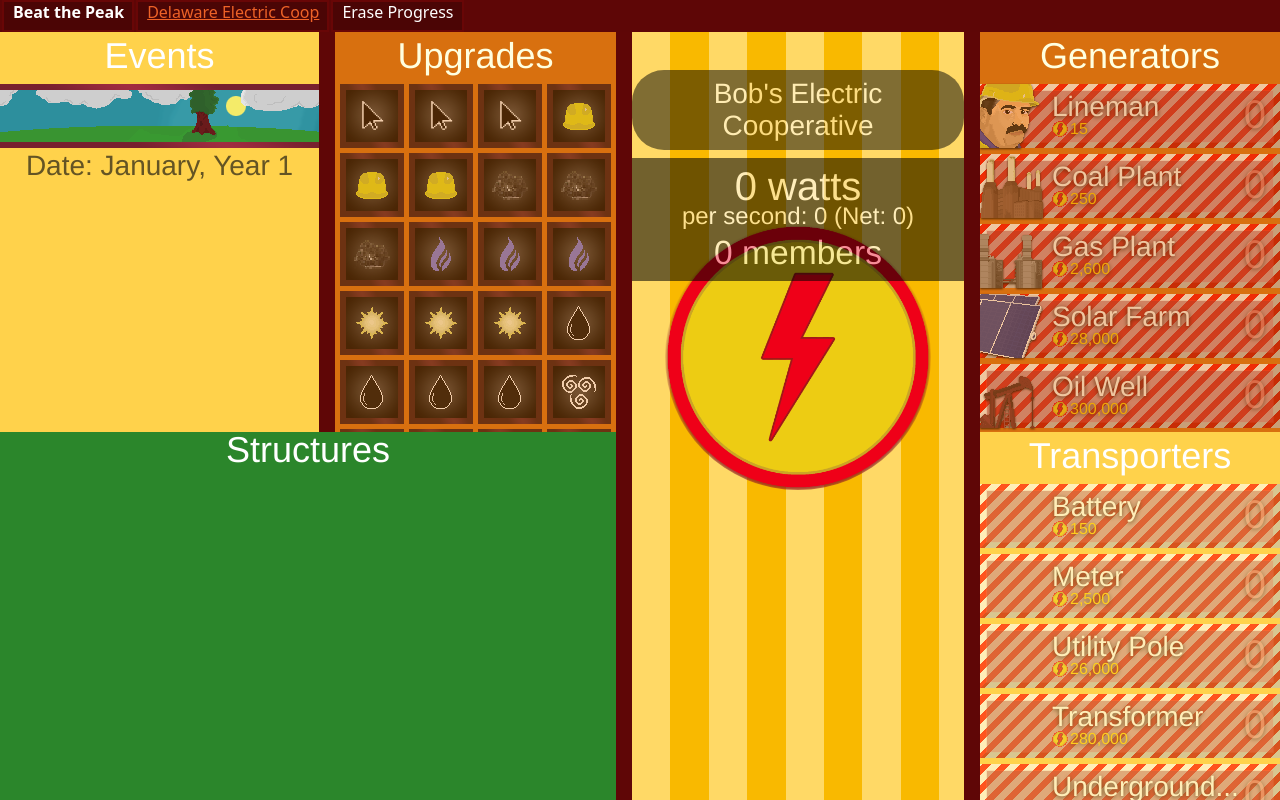
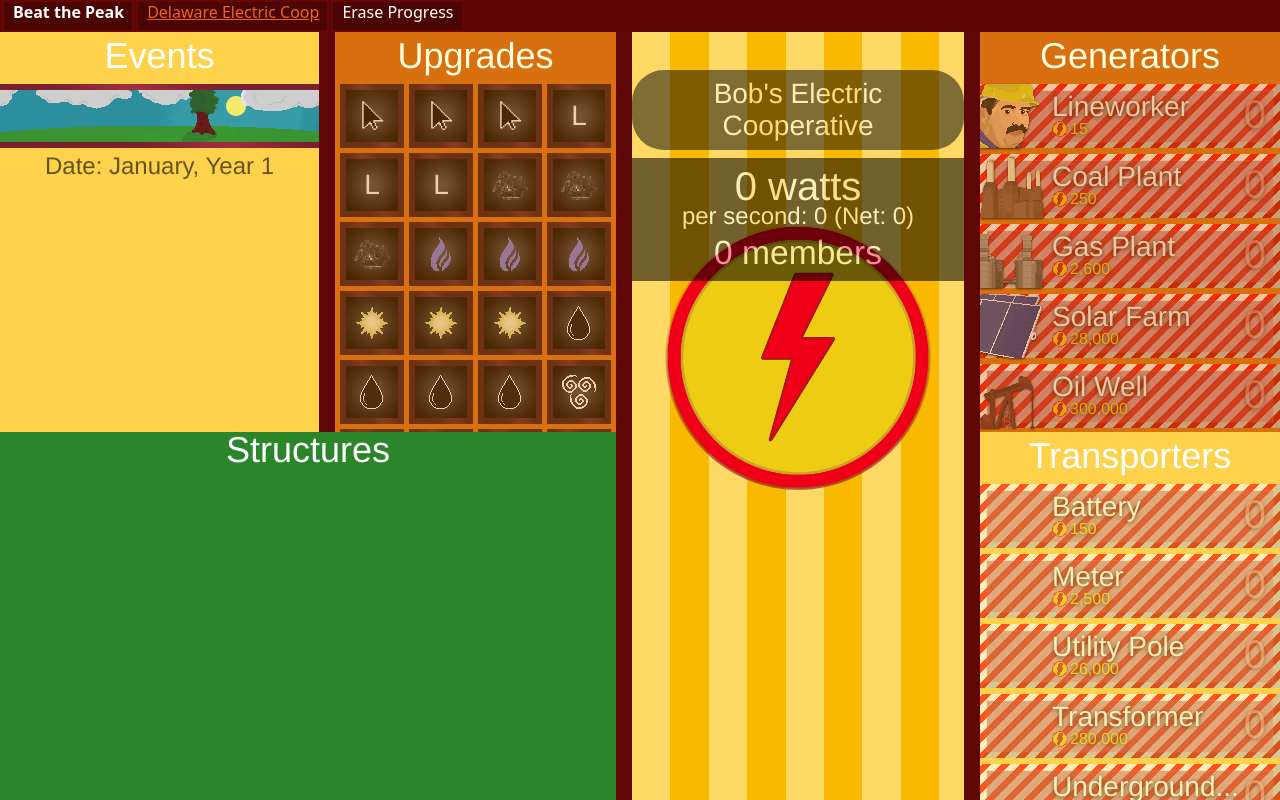
Before and after one commit to weldindunn/beat-the-peak, a React (Create React App) app: page / in a window 1280 px wide. Built offline with nearby package versions, Linux system fonts and the light colour scheme.

Commit message:
Updated names to Lineworker and Utility Pole

```diff
--- a/src/App.tsx
+++ b/src/App.tsx
@@ -342,7 +342,7 @@ function App() {
 
   function buyGenerator(generator: string) {
 
-    if (generator === "Lineman") {
+    if (generator === "Lineworker") {
       setLinemen(linemen + 1);
       setWatts(watts - Math.round(linemenCost));
     } else if (generator === "Coal Plant") {
@@ -433,7 +433,7 @@ function App() {
     } else if (transporter === "Meter") {
       setMeters(meters + 1);
       setWatts(watts - Math.round(meterCost));
-    } else if (transporter === "Phone Pole") {
+    } else if (transporter === "Utility Pole") {
       setPhonePoles(phonePoles + 1);
       setWatts(watts - Math.round(phonePoleCost));
     } else if (transporter === "Transformer") {
--- a/src/components/style/events.css
+++ b/src/components/style/events.css
@@ -11,7 +11,7 @@
 }
 
 .date {
-  margin-top: 4px;
-  font-size: 28px;
+  margin-top: 6px;
+  font-size: 24px;
   color: #645424;
 }
--- a/src/components/viewGenerators.tsx
+++ b/src/components/viewGenerators.tsx
@@ -101,7 +101,7 @@ export function ViewGenerators({
                 <span>Generators</span>
             </div>
             <Generator
-                name="Lineman"
+                name="Lineworker"
                 icon={lineman}
                 tooltip_icon={hard_hat}
                 watts={watts}
--- a/src/data/upgrades.json
+++ b/src/data/upgrades.json
@@ -32,8 +32,8 @@
     {
         "id": 4,
         "name": "Ultra-Pliers",
-        "description": "Linemen are twice as efficient",
-        "generator": "Lineman",
+        "description": "Lineworkers are twice as efficient",
+        "generator": "Lineworker",
         "type": "multiplier",
         "cost": 1000,
         "unlocked": true,
@@ -42,8 +42,8 @@
     {
         "id": 5,
         "name": "Wrench Monkeys",
-        "description": "Linemen are twice as efficient",
-        "generator": "Lineman",
+        "description": "Lineworkers are twice as efficient",
+        "generator": "Lineworker",
         "type": "multiplier",
         "cost": 10000,
         "unlocked": true,
@@ -52,8 +52,8 @@
     {
         "id": 6,
         "name": "Hammer Time!",
-        "description": "Linemen are twice as efficient",
-        "generator": "Lineman",
+        "description": "Lineworker are twice as efficient",
+        "generator": "Lineworker",
         "type": "multiplier",
         "cost": 50000,
         "unlocked": true,
@@ -141,7 +141,7 @@
     },
     {
         "id": 15,
-        "name": "Perovskite Cells",
+        "name": "A Second Sun",
         "description": "Solar Farms are twice as efficient",
         "generator": "Solar Farm",
         "type": "multiplier",
```
